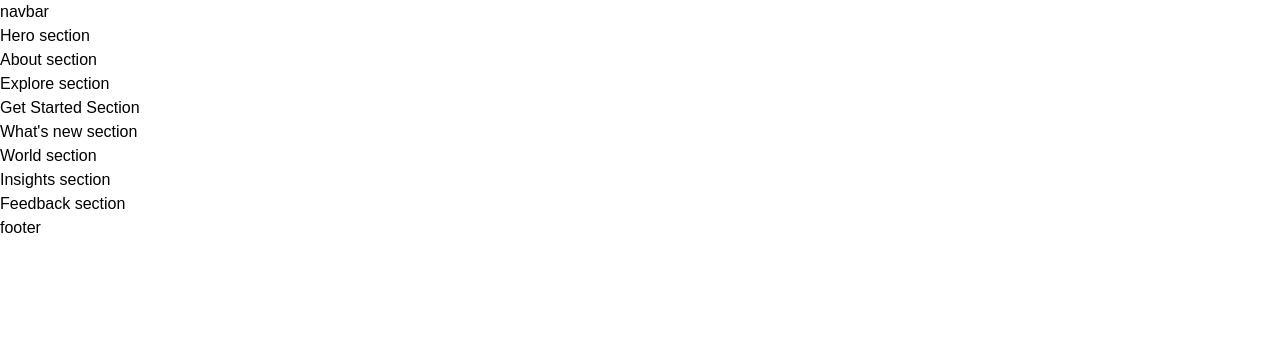
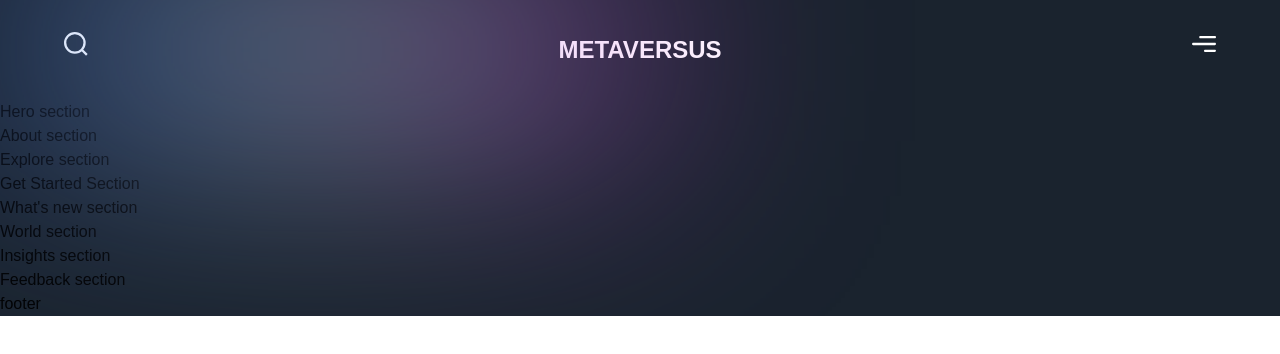
Before and after one commit to Caleb-A-B/meta-site-run1, a Next.js app: page / in a window 1280 px wide. Shown: the top 354 px of the page. Built offline with nearby package versions, Linux system fonts and the light colour scheme; a web font is replaced by a local one.

Commit message:
set up navbar

```diff
--- a/app/page.js
+++ b/app/page.js
@@ -2,7 +2,7 @@
 import { About, Explore, Feedback, GetStarted, Hero, Insights, WhatsNew, World } from '../sections';
 
 const Page = () => (
-  <div>
+  <div className="bg-primary-black overflow-hidden">
     <Navbar />
     <Hero />
     <About />
--- a/components/Navbar.jsx
+++ b/components/Navbar.jsx
@@ -3,11 +3,34 @@
 import { motion } from 'framer-motion';
 
 import styles from '../styles';
+import { navVarients } from '../utils/motion';
 
 const Navbar = () => (
-  <nav>
-    navbar
-  </nav>
+  <motion.nav
+  varients={navVarients}
+  initial="hidden"
+  whileInView="show"
+  className={`${styles.xPaddings} py-8 relative`}
+  >
+    <div className="absolute w-[50%] inset-0 gradient-01" />
+    <div className="{`${styles.innerWidth} mx-auto`} flex justify-between gap-8">
+      <img
+      src="/search.svg"
+      alt="Search"
+      className="w-[24px] h-[24px] object-contain"
+      />
+      <h2 className="font-extrabold text-[24px] leadinf-[30px] text-white">
+      METAVERSUS
+      </h2>
+      <img
+      src="/menu.svg"
+      alt="Menu"
+      className="w-[24px] h-[24px] object-contain"
+      />
+
+    </div>
+
+  </motion.nav>
 );
 
 export default Navbar;
```
